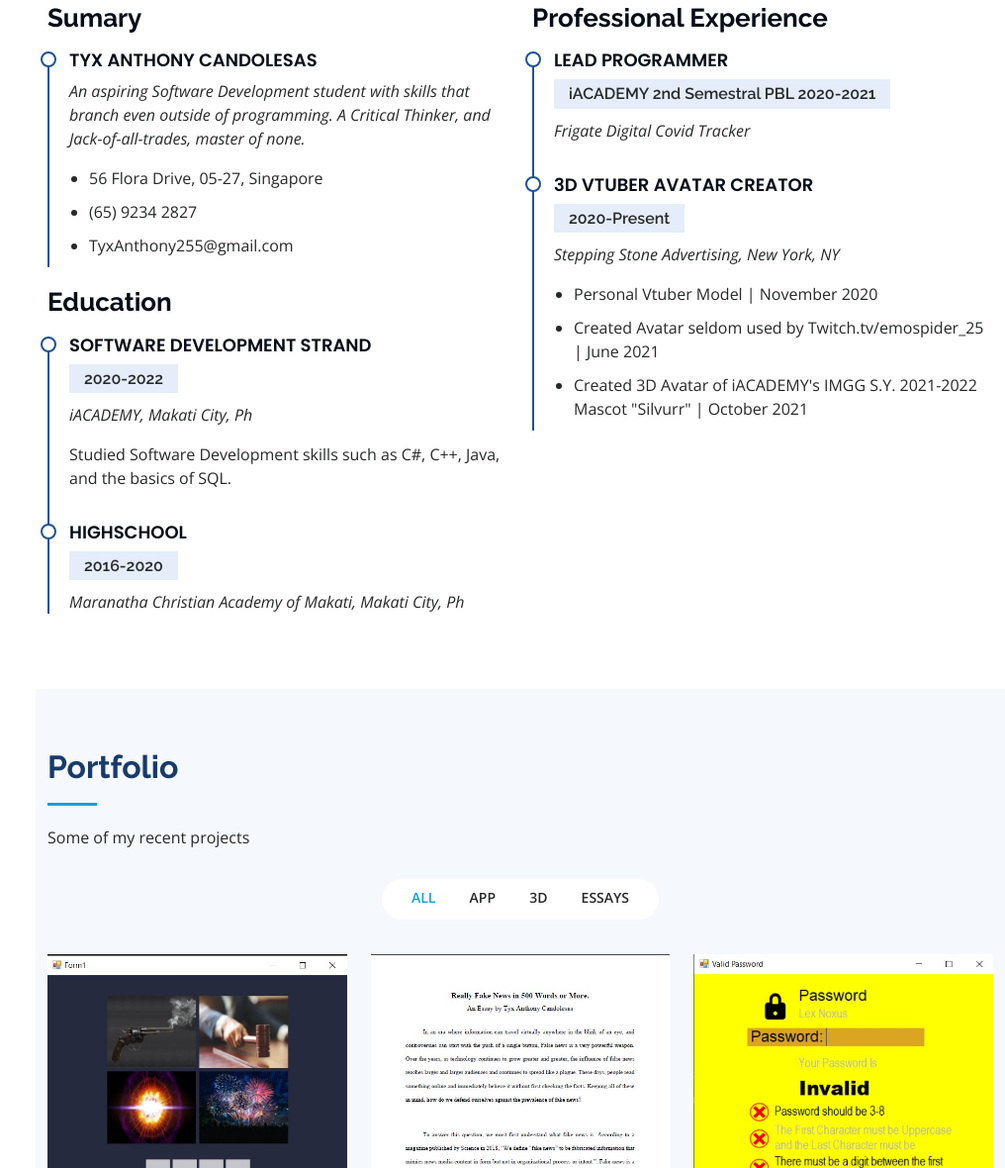
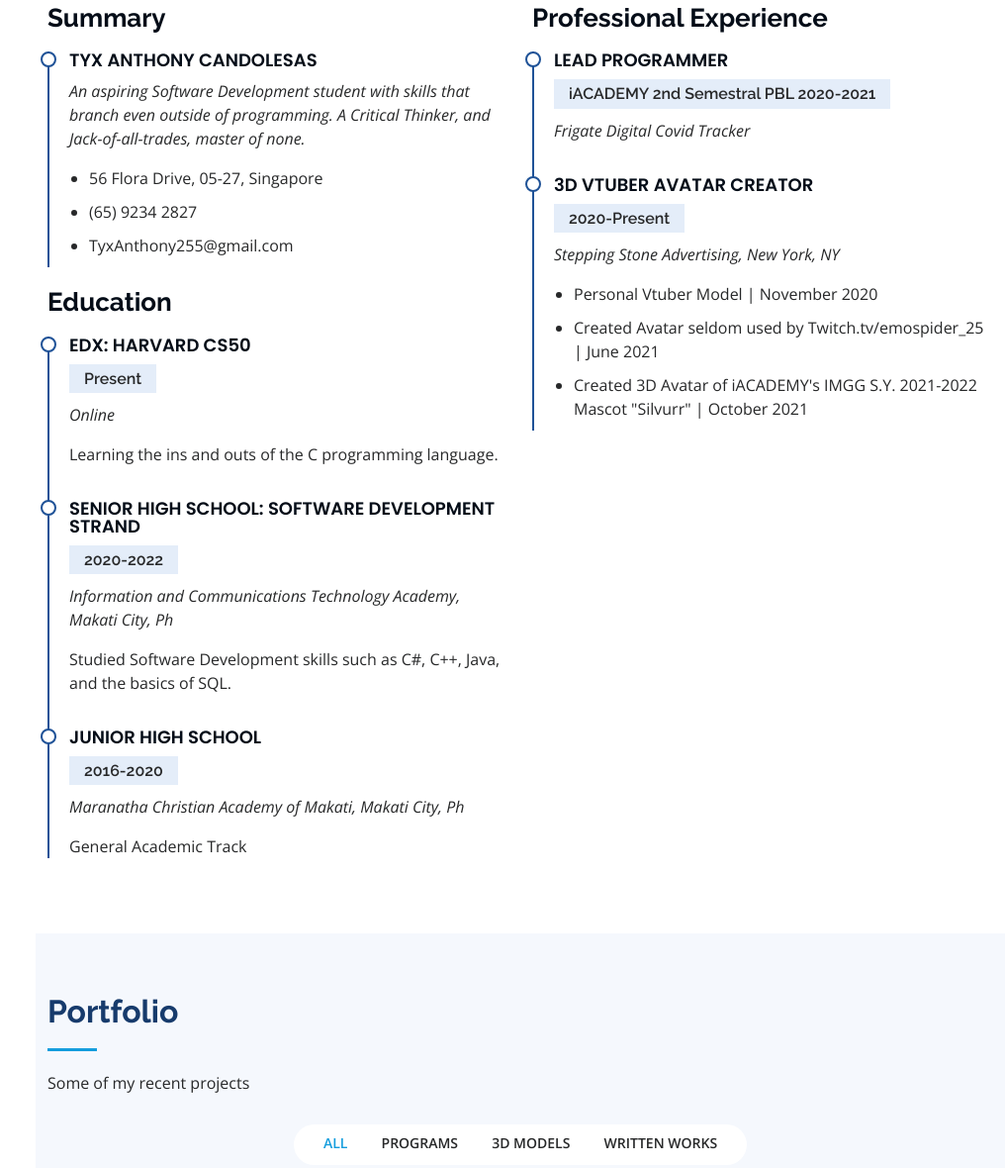
Before and after one commit to LexNoxus255/Project-Website, a plain HTML site: page index.html in a window 1280 px wide. Shown: the part 2097-3277 px from the top of the page at 99% size, without its empty margins (264-1280 px from the left). Drawn offline with nearby package versions, Linux system fonts and the light colour scheme.

Commit message:
Update index.html

```diff
--- a/index.html
+++ b/index.html
@@ -250,7 +250,7 @@
 
         <div class="row">
           <div class="col-lg-6" data-aos="fade-up">
-            <h3 class="resume-title">Sumary</h3>
+            <h3 class="resume-title">Summary</h3>
             <div class="resume-item pb-0">
               <h4>Tyx Anthony Candolesas</h4>
               <p><em>An aspiring Software Development student with skills that branch even outside of programming. A Critical Thinker, and Jack-of-all-trades, master of none.</em></p>
@@ -262,17 +262,23 @@
             </div>
 
             <h3 class="resume-title">Education</h3>
+			 <div class="resume-item">
+              <h4>edX: Harvard CS50</h4>
+              <h5>Present</h5>
+              <p><em>Online</em></p>
+              <p>Learning the ins and outs of the C programming language.</p>
+            </div>
             <div class="resume-item">
-              <h4>Software Development Strand</h4>
+              <h4>Senior High School: Software Development Strand</h4>
               <h5>2020-2022</h5>
-              <p><em>iACADEMY, Makati City, Ph</em></p>
+              <p><em>Information and Communications Technology Academy, Makati City, Ph</em></p>
               <p>Studied Software Development skills such as C#, C++, Java, and the basics of SQL.</p>
             </div>
             <div class="resume-item">
-              <h4>Highschool</h4>
+              <h4>Junior High School</h4>
               <h5>2016-2020</h5>
               <p><em>Maranatha Christian Academy of Makati, Makati City, Ph</em></p>
-              <!--<p>Quia nobis sequi est occaecati aut. Repudiandae et iusto quae reiciendis et quis Eius vel ratione eius unde vitae rerum voluptates asperiores voluptatem Earum molestiae consequatur neque etlon sader mart dila</p>-->
+              <p>General Academic Track</p>
             </div>
           </div>
           <div class="col-lg-6" data-aos="fade-up" data-aos-delay="100">
@@ -311,9 +317,9 @@
           <div class="col-lg-12 d-flex justify-content-center">
             <ul id="portfolio-flters">
               <li data-filter="*" class="filter-active">All</li>
-              <li data-filter=".filter-app">App</li>
-              <li data-filter=".filter-3D">3D</li>
-              <li data-filter=".filter-essay">Essays</li>
+              <li data-filter=".filter-app">Programs</li>
+              <li data-filter=".filter-3D">3D Models</li>
+              <li data-filter=".filter-essay">Written Works</li>
             </ul>
           </div>
         </div>
@@ -488,12 +494,12 @@
           <div class="col-lg-4 col-md-6 icon-box" data-aos="fade-up">
             <div class="icon"><i class="bi bi-geo-fill"></i></div>
             <h4 class="title"><a href="">Likes: Chess</a></h4>
-            <p class="description">"'Tis an Elegant Game."</p>
+            <p class="description">"A nice game that makes me think."</p>
           </div>
           <div class="col-lg-4 col-md-6 icon-box" data-aos="fade-up" data-aos-delay="100">
             <div class="icon"><i class="bi bi-asterisk"></i></div>
-            <h4 class="title"><a href="">Likes: Fire</a></h4>
-            <p class="description">"The way flames dance is satisfying to watch."</p>
+            <h4 class="title"><a href="">Likes: Books</a></h4>
+            <p class="description">"There's a shelf beside my bed filled with books ranging from fantasy novels to web and game development."</p>
           </div>
           <div class="col-lg-4 col-md-6 icon-box" data-aos="fade-up" data-aos-delay="200">
             <div class="icon"><i class="bi bi-bar-chart"></i></div>
@@ -610,6 +616,7 @@
         <div class="section-title">
           <h2>Contact</h2>
           <p>Work in Progress</p>
+		  <p>DOES NOT WORK</p>
         </div>
 
         <div class="row" data-aos="fade-in">
```
